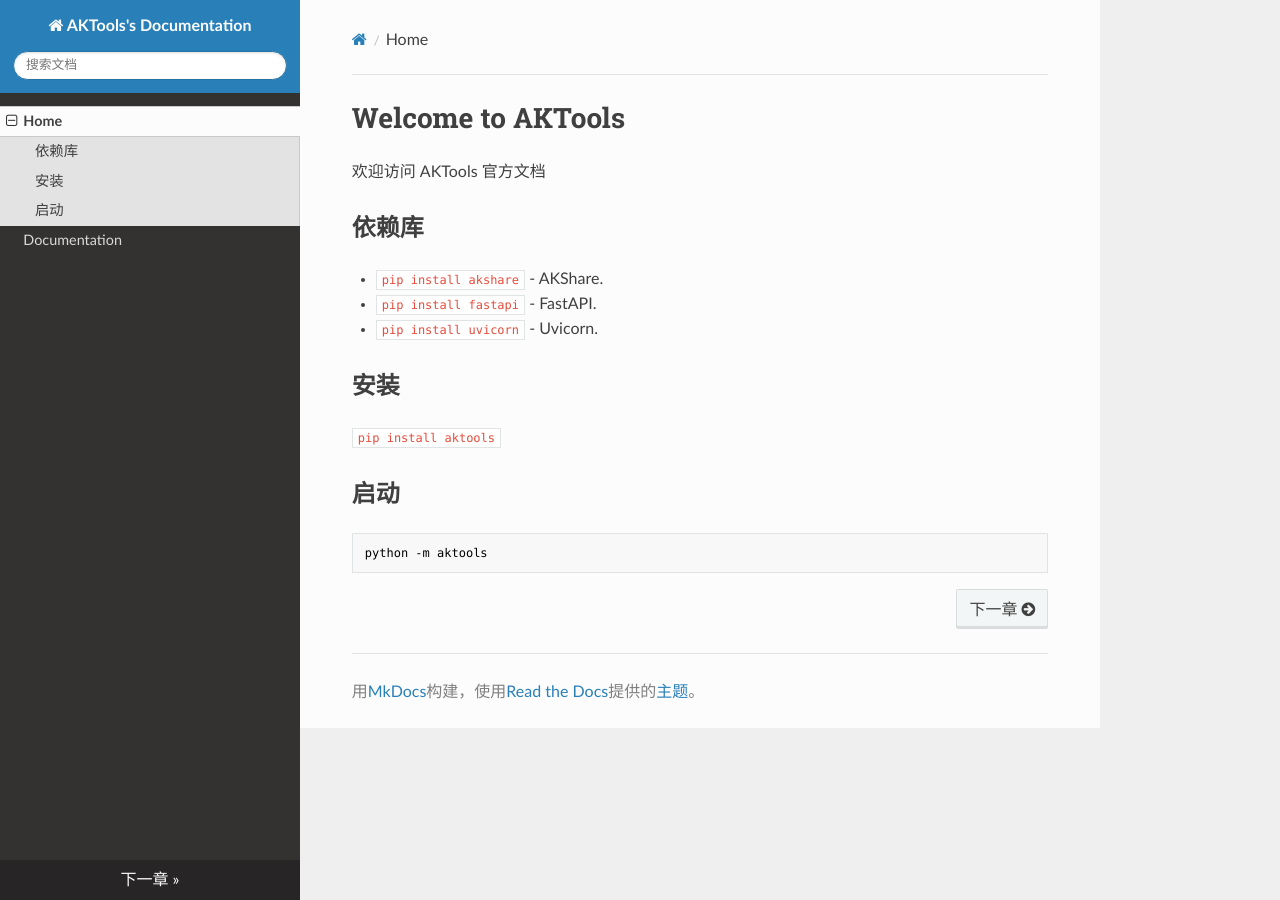
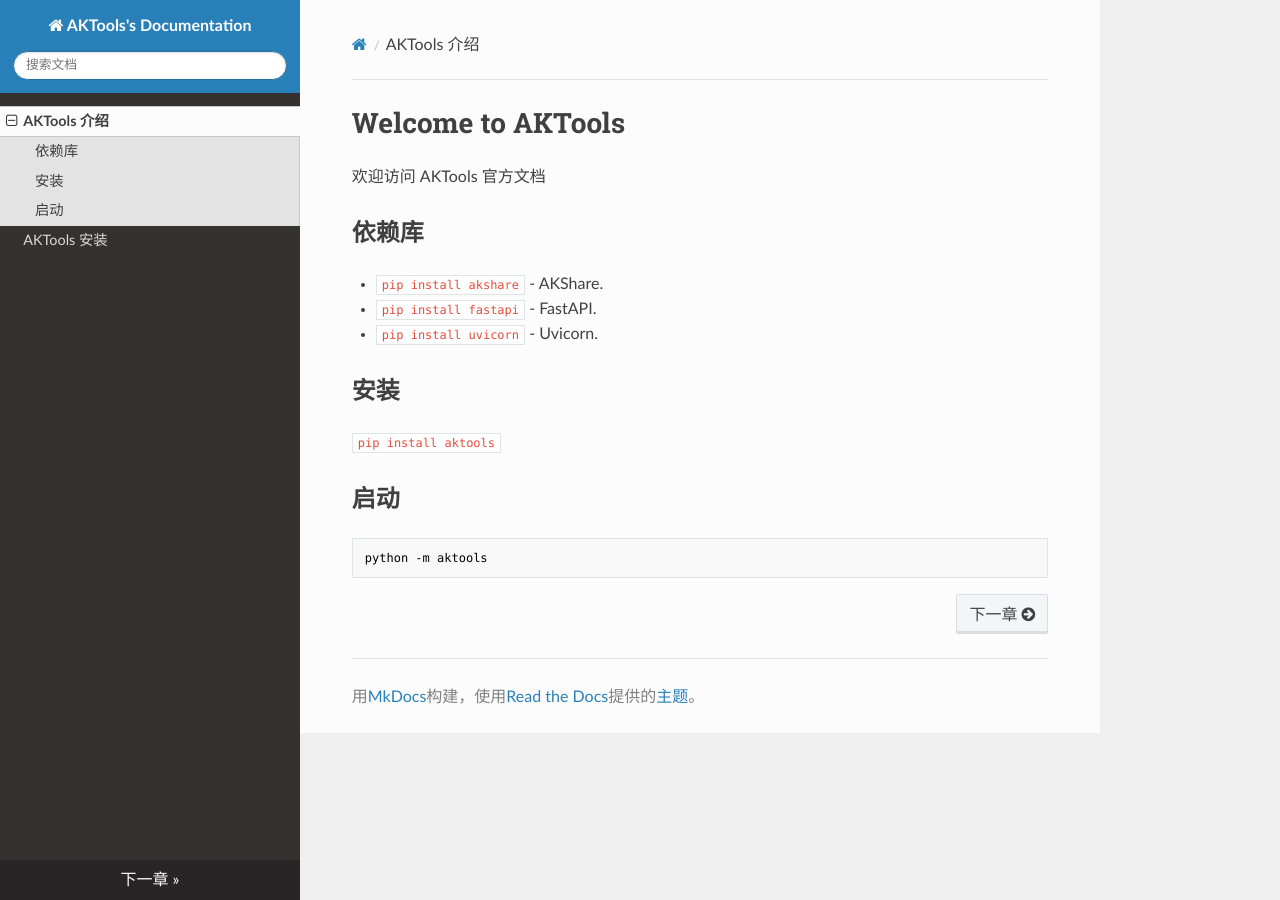
Before and after one commit to akfamily/aktools, an MkDocs documentation site: the page built from docs/index.md, in a window 1280 px wide. Built offline with MkDocs 1.6.1, drawn with Linux system fonts in a browser that asks for light colours; nearby versions of some CDN libraries.

Commit message:
docs(docs): docs
docs

```diff
--- a/mkdocs.yml
+++ b/mkdocs.yml
@@ -1,7 +1,7 @@
 site_name: AKTools's Documentation
 nav:
-    - Home: index.md
-    - Documentation: aktools.md
+    - AKTools 介绍: index.md
+    - AKTools 安装: aktools.md
 theme:
     name: readthedocs
     highlightjs: true
```
